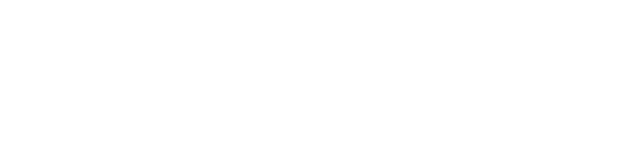
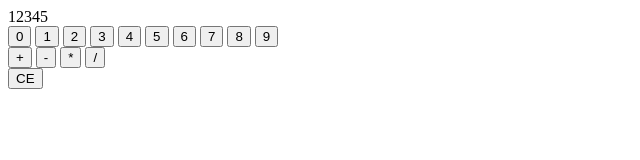
Before and after one commit to uxd2486/online-calculator, a plain HTML site: page index.html in a window 1280 px wide. Shown: the whole page, without its empty margins (0-640 px from the left). Drawn offline with Linux system fonts and the light colour scheme.

Commit message:
Added buttons for the calculator

```diff
--- a/index.html
+++ b/index.html
@@ -8,6 +8,30 @@
     <link rel="stylesheet" href="style.css">
 </head>
 <body>
+    <div class="container">
+        <div class="display">12345</div>
+        <div class="numbers">
+            <button id="0">0</button>
+            <button id="1">1</button>
+            <button id="2">2</button>
+            <button id="3">3</button>
+            <button id="4">4</button>
+            <button id="5">5</button>
+            <button id="6">6</button>
+            <button id="7">7</button>
+            <button id="8">8</button>
+            <button id="9">9</button>
+        </div>
+        <div class="operations">
+            <button id="add">+</button>
+            <button id="subtract">-</button>
+            <button id="multiply">*</button>
+            <button id="divide">/</button>
+        </div>
+        <div class="clear">
+            <button id="clear">CE</button>
+        </div>
+    </div>
     <script src="app.js"></script>
 </body>
 </html>
```
